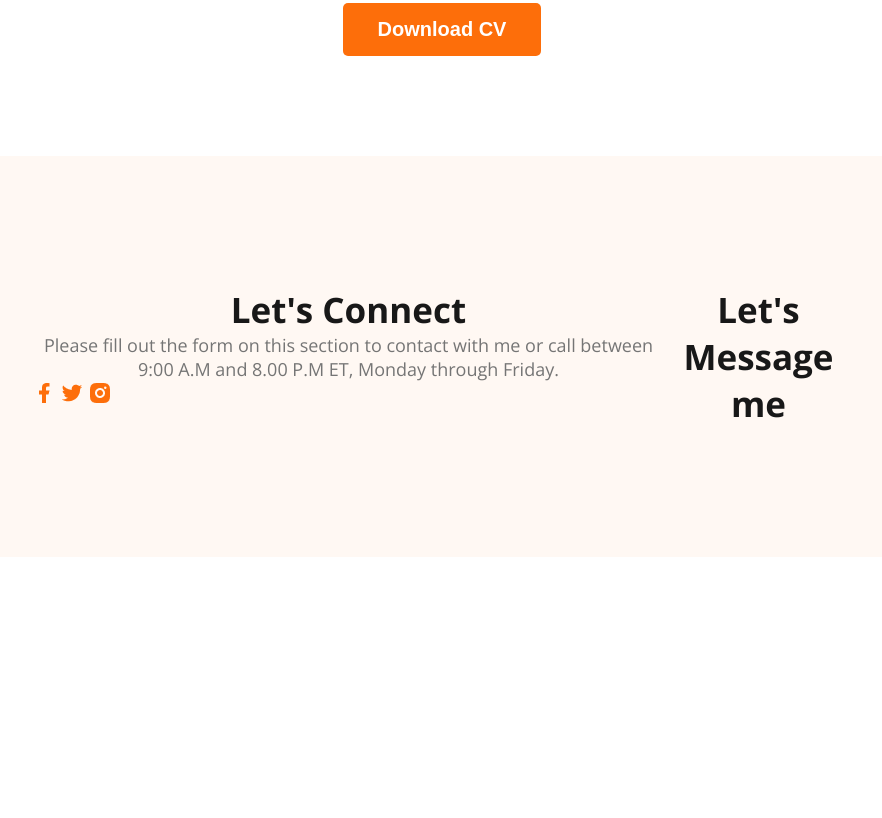
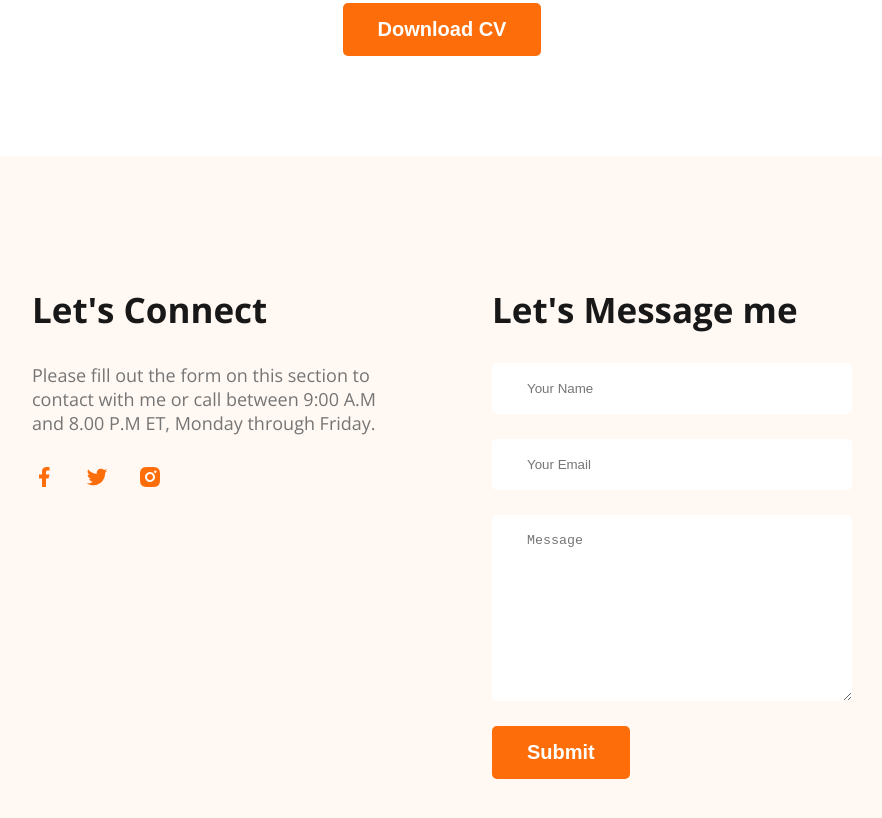
Before and after one commit to yeasinarafat-15/webdeveloper-portfolio, a plain HTML site: page index.html in a window 1280 px wide. Shown: the part 3020-3838 px from the top of the page, without its empty margins (198-1080 px from the left). Before the commit the page ends 3577 px from the top, so only its background shows below. Drawn offline with nearby package versions, Linux system fonts and the light colour scheme.

Commit message:
finished footer section

```diff
--- a/index.html
+++ b/index.html
@@ -141,8 +141,8 @@
     </main>
     <footer>
         <div class="footer-column">
-            <h3 class="section-title">Let's Connect</h3>
-            <p class="section-description">
+            <h3 class="section-title footer-title">Let's Connect</h3>
+            <p class="section-description footer-description">
                 Please fill out the form on this section to contact with me or call between 9:00 A.M and 8.00 P.M ET, Monday through Friday.
             </p>
             <div class="social-links">
@@ -152,7 +152,13 @@
             </div>
         </div>
         <div class="footer-column">
-            <h3 class="section-title">Let's Message me</h3>
+            <h3 class="section-title footer-title">Let's Message me</h3>
+            <form class="contact" action="">
+                <input type="text" placeholder="Your Name">
+                <input type="email" placeholder="Your Email">
+                <textarea name="" id="" cols="30" rows="10" placeholder="Message"></textarea>
+                <input class="btn-primary" type="submit">
+            </form>
         </div>
     </footer>
 </body>
--- a/styles/portfolio.css
+++ b/styles/portfolio.css
@@ -193,7 +193,34 @@ main section{
 /* Footer Style */
 footer{
   display: flex;
+  gap: 100px;
   background: #FFF8F3;
   margin-top: 100px;
   padding: 130px 230px;
 }
+.footer-column{
+  width: 50%;
+}
+.footer-title{
+  margin-bottom: 30px;
+  text-align: left;
+}
+.footer-description{
+  text-align: left;
+  margin-bottom: 30px;
+}
+.social-links a{
+  margin-right: 25px;
+}
+.contact input[type= "text"], .contact input[type= "email"],
+textarea{
+  display: block;
+  margin-bottom: 25px;
+  padding: 18px 35px;
+  color: #757575;
+  border-radius: 5px;
+  background: #FFF;
+  border: 0;
+  width: 100%;
+}
+.contact input
```
